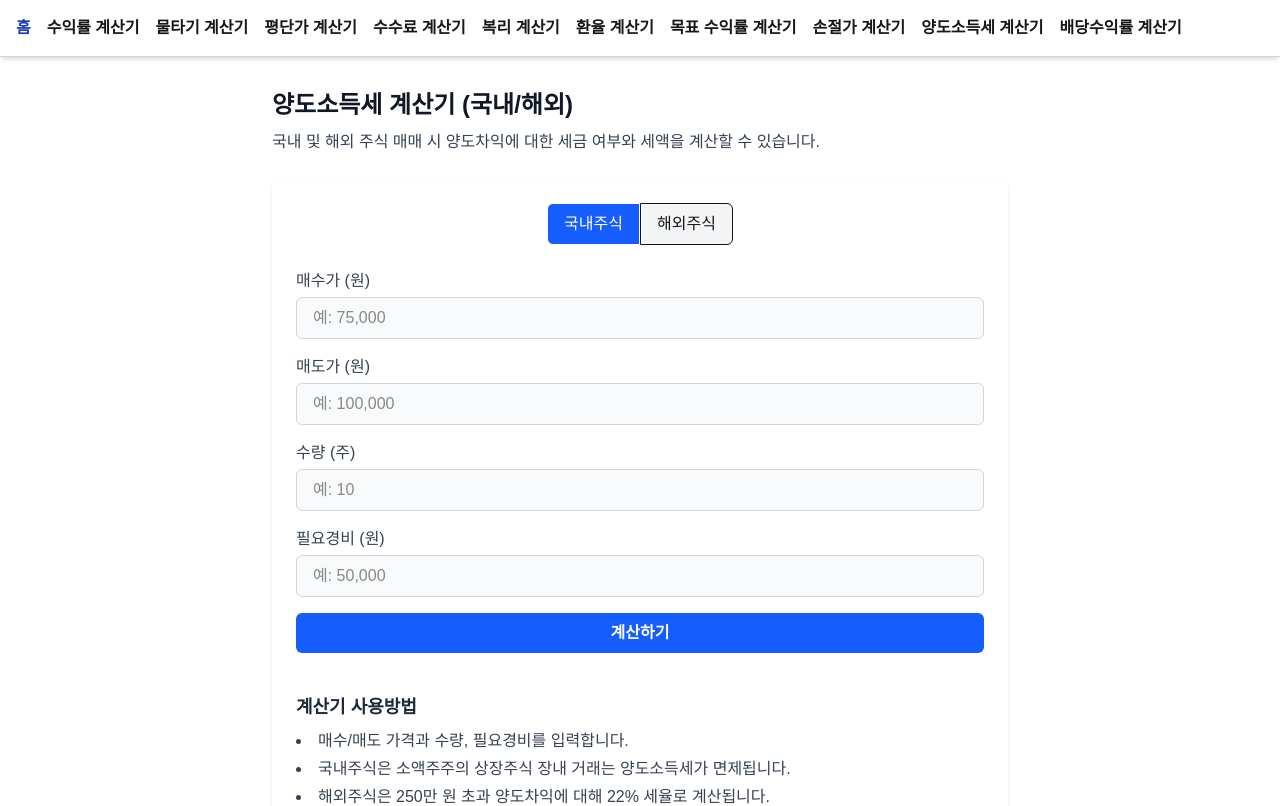
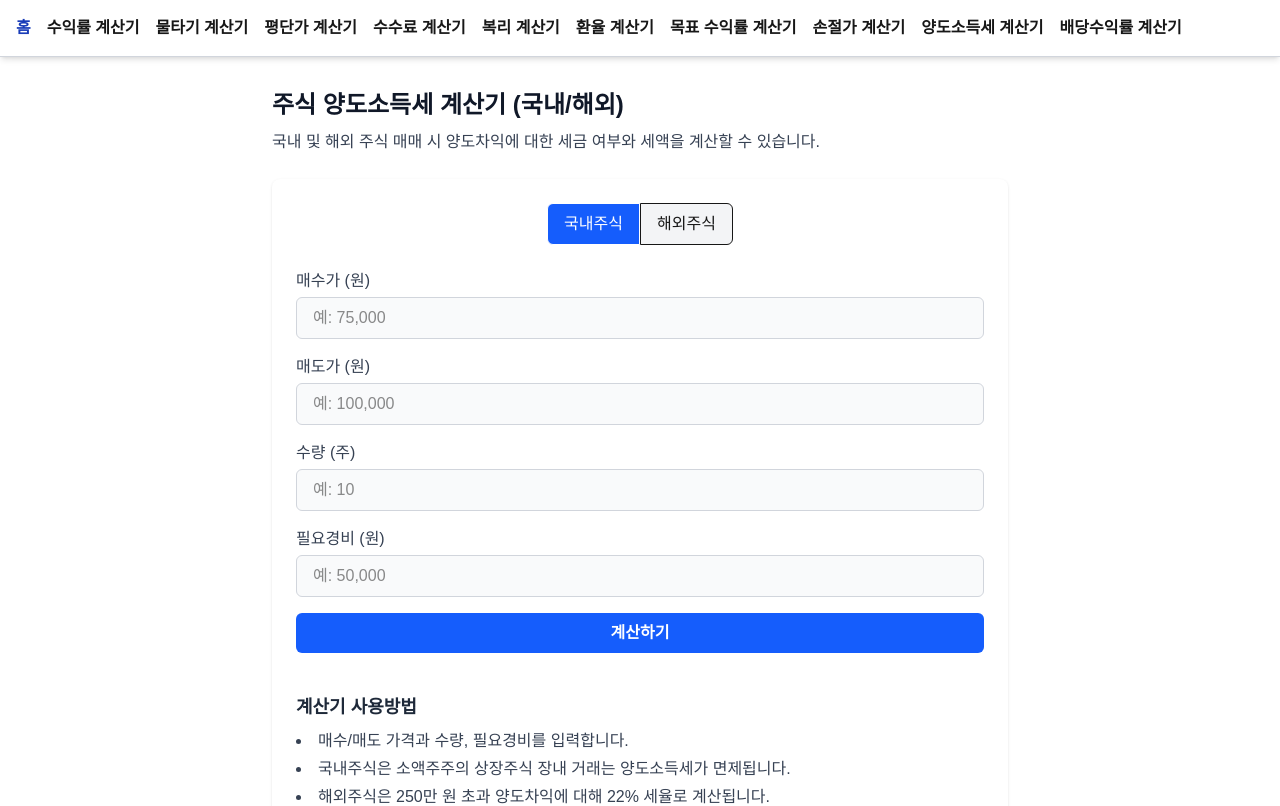
Before and after one commit to Jeonghaemo/stock-calculator, a Next.js app: page /tax in a window 1280 px wide. Shown: the top 806 px of the page. Built offline with nearby package versions, Linux system fonts and the light colour scheme.

Commit message:
Update: 텍스트 수정 반영

```diff
--- a/app/exchange/page.tsx
+++ b/app/exchange/page.tsx
@@ -5,7 +5,7 @@ export default function ExchangePage() {
   return (
     <PageLayout
       title="환율 계산기"
-      description="실시간 환율로 간편하게 계산할 수 있는 환율 계산기입니다. 여러 나라 통화 간 변환을 빠르고 정확하게 확인해보세요.."
+      description="실시간 환율로 간편하게 계산할 수 있는 환율 계산기입니다. 여러 나라 통화 간 변환을 빠르고 정확하게 확인해보세요."
     >
       <ExchangeForm />
       <div className="mt-10">
--- a/app/tax/page.tsx
+++ b/app/tax/page.tsx
@@ -68,7 +68,7 @@ export default function CapitalGainTaxCalculatorPage() {
 
   return (
     <PageLayout
-      title="양도소득세 계산기 (국내/해외)"
+      title="주식 양도소득세 계산기 (국내/해외)"
       description="국내 및 해외 주식 매매 시 양도차익에 대한 세금 여부와 세액을 계산할 수 있습니다."
     >
       <div className="flex justify-center mb-6">
```
